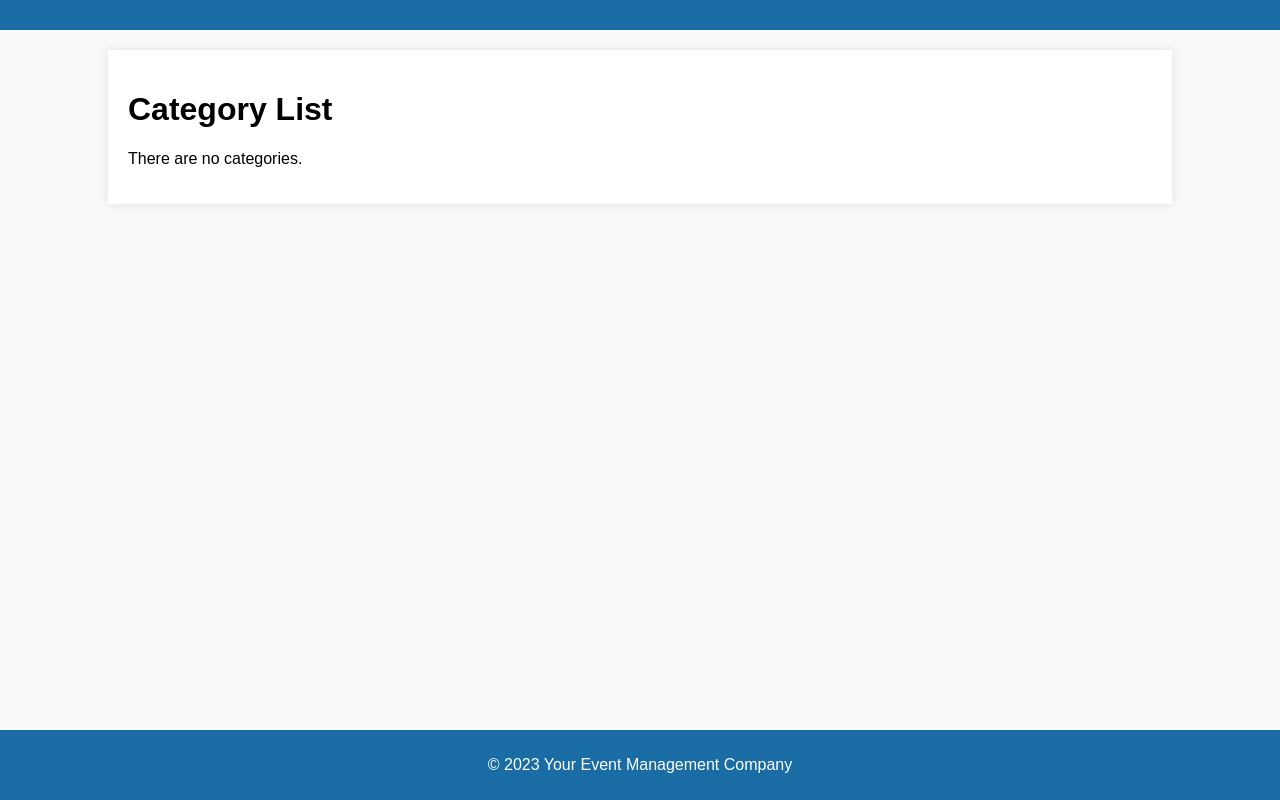
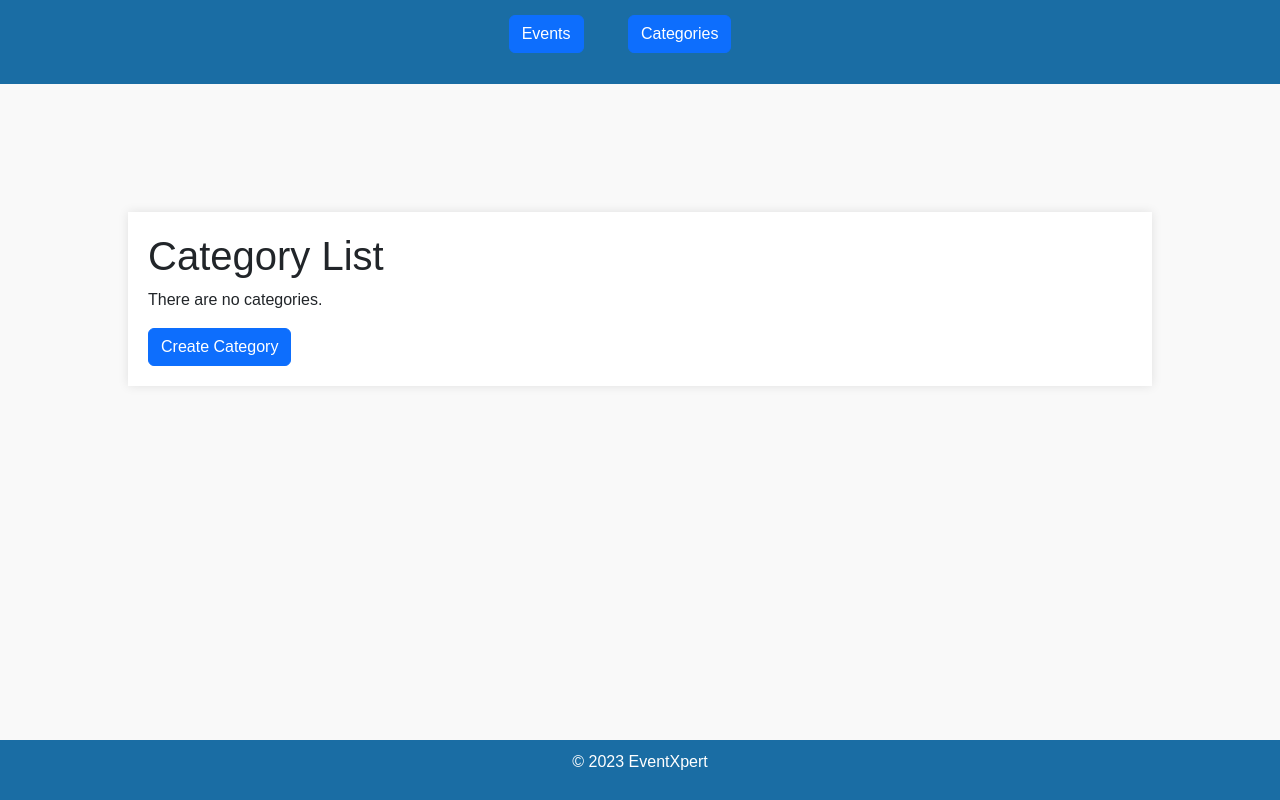
Before and after one commit to tirth2004/EventXpert, a Django app: page /management/category/ in a window 1280 px wide. Run offline with Django 4.2, Linux system fonts and the light colour scheme; data that the repository does not hold is empty.

Commit message:
Host part completed, only detailed event view left

```diff
--- a/eventxpert/management/templates/base_generic.html
+++ b/eventxpert/management/templates/base_generic.html
@@ -1,16 +1,17 @@
-
 <!DOCTYPE html>
 <html lang="en">
 <head>
     <meta charset="UTF-8">
     <meta name="viewport" content="width=device-width, initial-scale=1.0">
     <title>{% block title %}Event Management{% endblock %}</title>
+    <link rel="stylesheet" href="https://cdn.jsdelivr.net/npm/bootstrap@5.3.0/dist/css/bootstrap.min.css">
     <style>
         body {
             font-family: Arial, sans-serif;
             margin: 0;
             padding: 0;
             background-color: #f9f9f9;
+            min-height: 100vh;
         }
 
         header {
@@ -31,8 +32,11 @@
         }
 
         .container {
+            flex-grow: 1;
             width: 80%;
             margin: 20px auto;
+            margin-bottom: 10%;
+            margin-top: 10%;
             background-color: #fff;
             padding: 20px;
             box-shadow: 0 0 10px rgba(0, 0, 0, 0.1);
@@ -42,32 +46,41 @@
             background-color: #1a6da4;
             color: white;
             text-align: center;
-            padding: 10px 0;
-            position: fixed;
+            margin-top: 10px;
+            padding: 10px 0px;
             bottom: 0;
             width: 100%;
+            position:fixed;
+        }
+
+        .header-buttons a {
+            color: white;
+            text-decoration: none;
+            margin-right: 20px;
         }
     </style>
 </head>
 <body>
     <header>
         <nav>
-            <!-- <ul>
-                <li>Home</li>
-                <li>About</li>
-                <li>Services</li>
-                <li>Contact</li>
-            </ul> -->
+            <ul class="header-buttons">
+                <li><a class="btn btn-primary" href="{% url 'host' %}">Events</a></li>
+                <li><a class="btn btn-primary" href="{% url 'category' %}">Categories</a></li>
+            </ul>
         </nav>
     </header>
+
 
     <div class="container">
         {% block content %}
         {% endblock %}
     </div>
+    <footer>
 
-    <footer>
-        <p>&copy; 2023 Your Event Management Company</p>
+        <p>&copy; 2023 EventXpert</p>
+
     </footer>
+
+    <script src="https://cdn.jsdelivr.net/npm/bootstrap@5.3.0/dist/js/bootstrap.min.js"></script>
 </body>
 </html>
--- a/eventxpert/management/templates/category.html
+++ b/eventxpert/management/templates/category.html
@@ -8,9 +8,8 @@
             padding: 0;
         }
 
-        li {
+        .category_list{
             margin-bottom: 10px;
-            background-color: #f9f9f9;
             padding: 10px;
             border-radius: 5px;
             box-shadow: 0 2px 4px rgba(0, 0, 0, 0.1);
@@ -21,10 +20,11 @@
     {% if category_list %}
         <ul>
             {% for category in category_list %}
-                <li>{{ category.category_name }}</li>
+                <li class = "category_list">{{ category.category_name }}</li>
             {% endfor %}
         </ul>
     {% else %}
         <p>There are no categories.</p>
     {% endif %}
+    <a href="{% url 'category-create' %}" class="btn btn-primary create-button">Create Category</a>
 {% endblock %}
--- a/eventxpert/management/urls.py
+++ b/eventxpert/management/urls.py
@@ -12,10 +12,11 @@
     path('category/<int:pk>/delete/', views.CategoryDelete.as_view(), name='category-delete'),
 ]
 urlpatterns +=[
-    path('host/', views.organisation_form_view, name = 'host'),
+    path('host/create_event', views.organisation_form_view, name = 'create-event'),
     path('host/detail/', views.event_list_view),
     path('student/<int:pk>/', views.EventDetailView.as_view(), name='event-detail'),
     path('student/<int:event_id>/register/', register_for_event, name='register-for-event'),
+    path('host/event/detailed_view', views.host_event_detailed_view, name="host_event_detailed_view"),
 
 
 
--- a/eventxpert/management/views.py
+++ b/eventxpert/management/views.py
@@ -24,8 +24,8 @@
     return render(request, 'student.html', context=context)
 
 def host(request):
-    context = {}
-    return render(request, 'host.html', context=context)
+    events = OrganisationEvent.objects.all()  # Fetch all events from the database
+    return render(request, 'host.html', {'events': events})
 
 def permission_denied(request):
     context={}
@@ -191,3 +191,7 @@
     #     student.register_for_event(event)
     #     messages.success(request, 'Thank you for registering!')
     #     return redirect('registration/success/', pk=pk)
+
+def host_event_detailed_view(request):
+    events = OrganisationEvent.objects.all()  # Fetch all events from the database
+    return render(request, 'host_event_detail_view.html', {'events': events})
```
Also changed, not shown: eventxpert/eventxpert/settings.py (+13 -13 lines), eventxpert/management/templates/host.html (+8 -1 lines), eventxpert/management/templates/host_event_detail_view.html (added, +8 -0 lines).
